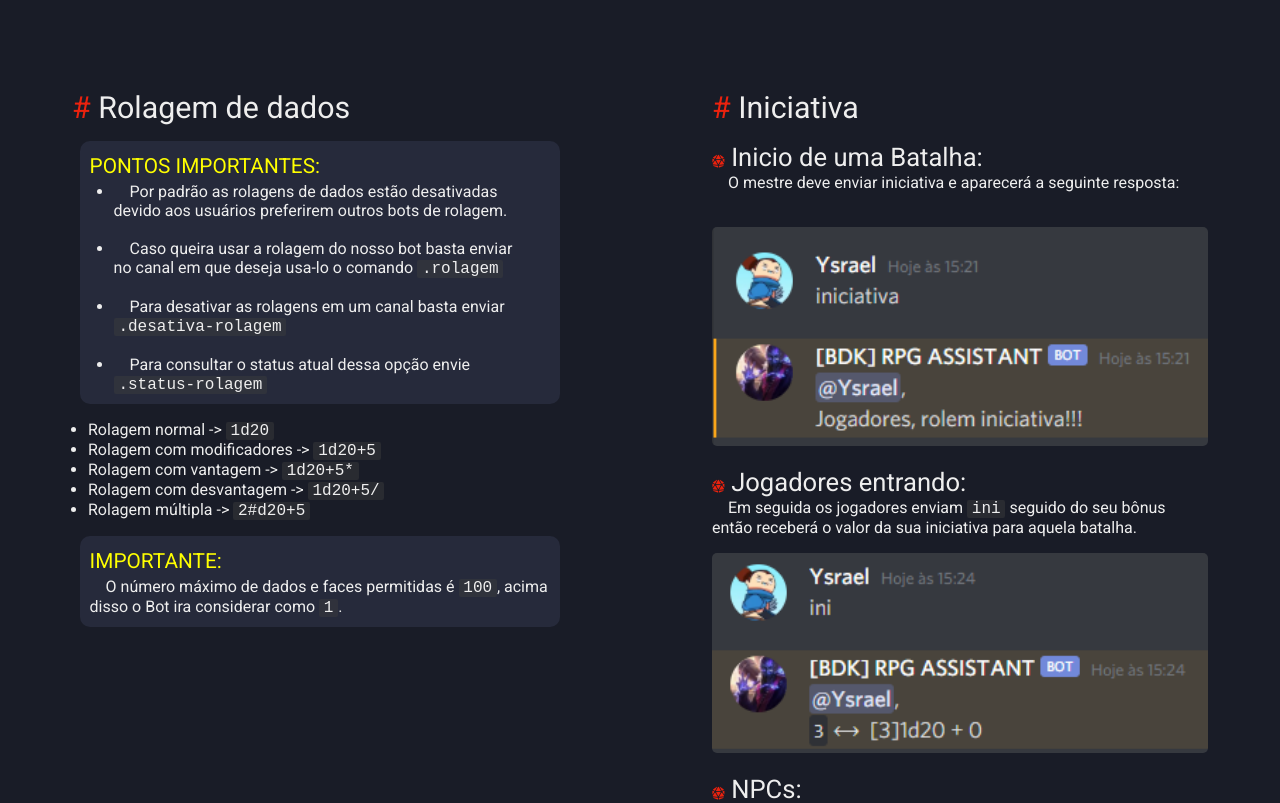
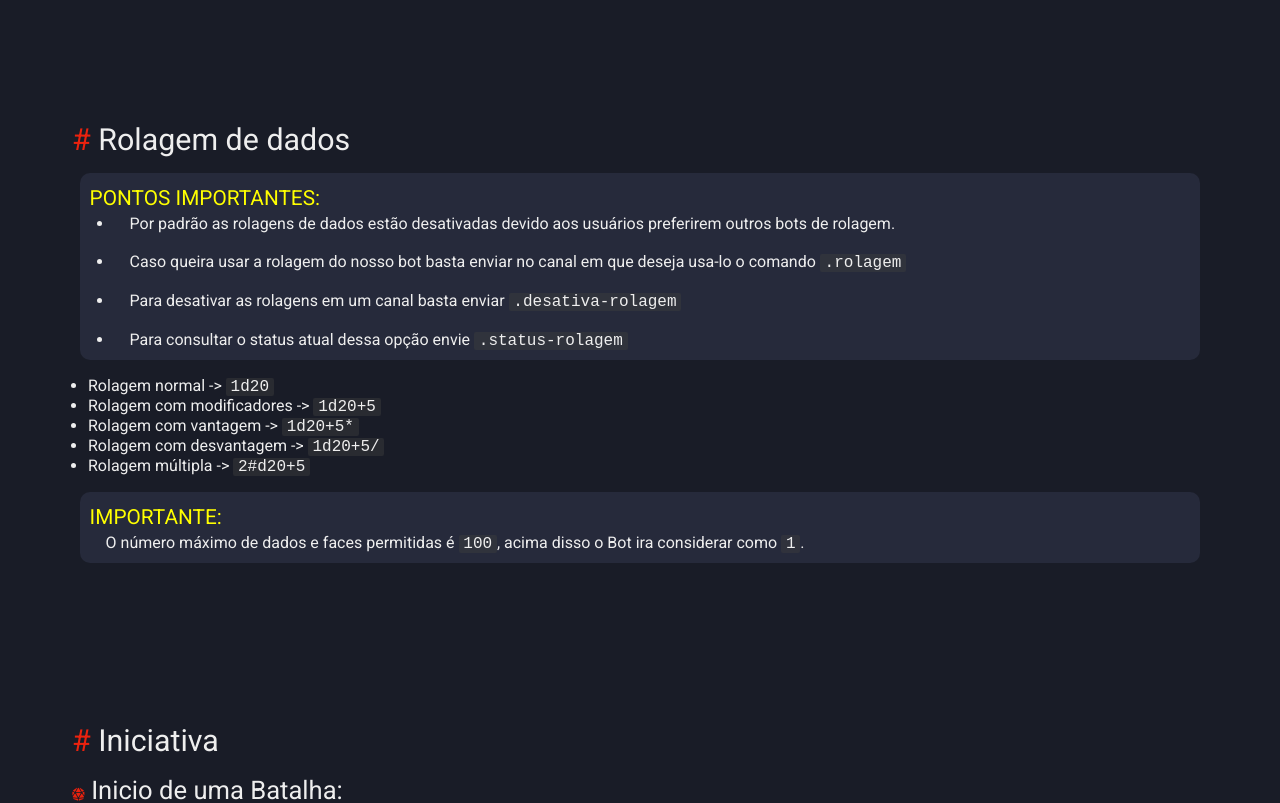
Before and after one commit to EwertonNv0/rpg-assitant, a Vue app: page / in a window 1280 px wide. Shown: the part 740-1543 px from the top of the page. Built offline with nearby package versions, Linux system fonts and the light colour scheme; a web font is replaced by a local one.

Commit message:
Update App.vue

```diff
--- a/src/App.vue
+++ b/src/App.vue
@@ -53,19 +53,19 @@ export default {
   </section>
 
   <div id="sections">
-    <section class="section">
+    <section class="section roll">
       <RollHints />
     </section>
 
-    <section class="section">
+    <section class="section ini">
       <IniHints />
     </section>
 
-    <section class="section">
+    <section class="section dmg">
       <DamageHint />
     </section>
 
-    <section class="section">
+    <section class="section grid">
       <GridHints />
     </section>
   </div>
@@ -140,15 +140,14 @@ span {
 }
 
 @media only screen and (min-width: 900px) {
-  #sections {
+  .tutorial-content {
     display: grid;
-    grid-template-columns: 1fr 1fr;
+    grid-template-columns: 1fr 1fr 1fr;
     grid-template-rows: 1fr 1fr;
-    row-gap: 4%;
   }
 
   #sections section {
-    margin: 0 1.5rem;
+    margin: 10rem 1.5rem;
     padding: 0 2rem;
   }
 
```
